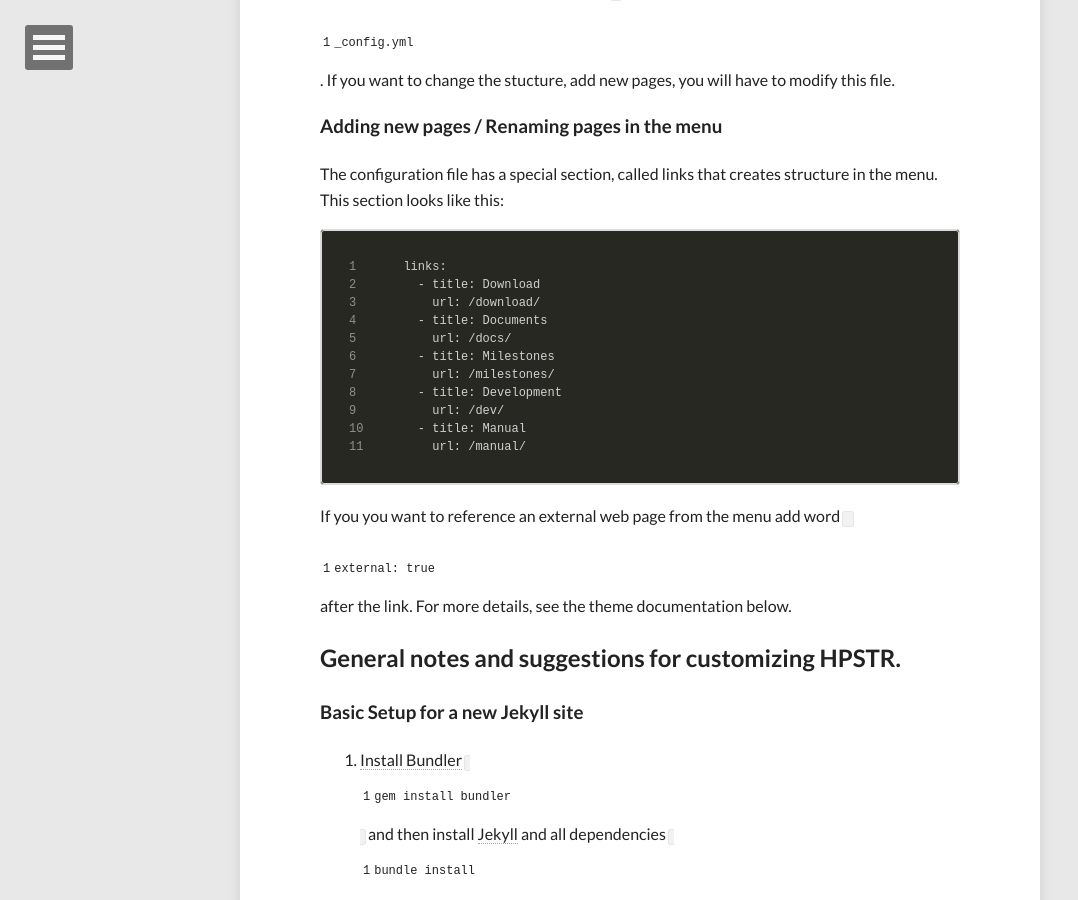
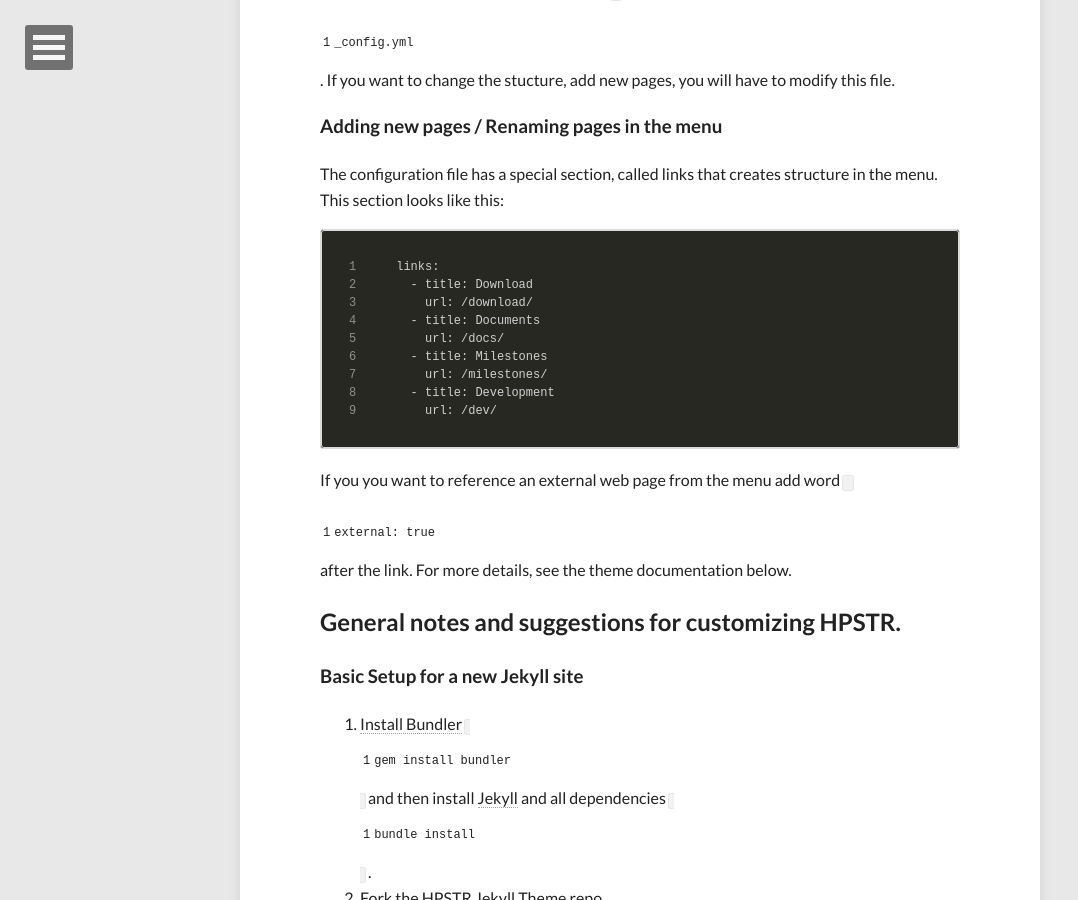
Before and after one commit to SKA-ScienceDataProcessor/RC, a Jekyll site: the page built from manual.md, in a window 1280 px wide and 900 px high, scrolled down 775 px. Shown: the whole window, without its empty margins (0-1078 px from the left). Built offline with Jekyll 4.4.1, drawn with Linux system fonts in a browser that asks for light colours; nearby versions of some CDN libraries.

Commit message:
Manual page

```diff
--- a/manual.md
+++ b/manual.md
@@ -1,6 +1,6 @@
 ---
 layout: page
-permalink: /manual/
+permalink: /man/
 title: RC site documentation / instructions
 description: "How to work with the site and how to work the theme"
 tags: [Jekyll, theme, install, setup]
@@ -35,8 +35,6 @@
         url: /milestones/
       - title: Development
         url: /dev/
-      - title: Manual
-        url: /manual/
 
 If you you want to reference an external web page from the menu add word `external: true` after the link. For more details, see the theme documentation below.
 
```
